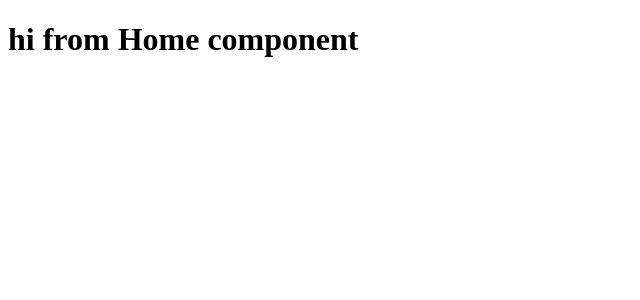
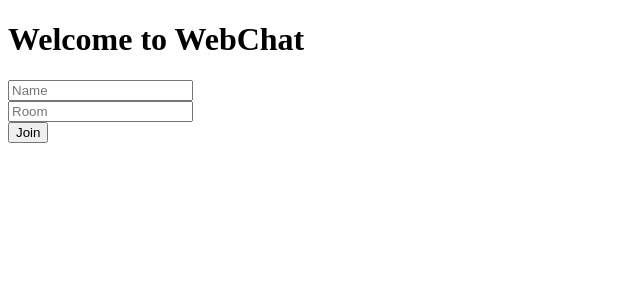
Before and after one commit to jsxgod/web-chat, a React (Create React App) app in the folder client/: page / in a window 1280 px wide. Shown: the top 300 px of the page, without its empty margins (0-640 px from the left). Built offline with nearby package versions, Linux system fonts and the light colour scheme.

Commit message:
Add site structure. Create hooks for the login form.

```diff
--- a/client/src/components/Home.js
+++ b/client/src/components/Home.js
@@ -1,8 +1,21 @@
-import React from 'react'
+import React, { useState } from 'react'
+import { Link } from 'react-router-dom';
 
 const Home = () => {
+    const [name, setName] = useState('');
+    const [room, setRoom] = useState('');
+
     return (
-        <h1>hi from Home component</h1>
+        <div className="container">
+            <div className="login-container">
+                <h1 className="heading">Welcome to WebChat</h1>
+                <div><input className="login-input" placeholder="Name" type="text" onChange={(event) => setName(event.target.value)} /></div>
+                <div><input className="login-input mt-20" placeholder="Room" type="text" onChange={(event) => setRoom(event.target.value)} /></div>
+                <Link onClick={event => (!name || !room) ? event.preventDefault() : null} to={`/chat?name=${name}&room=${room}`}>
+                    <button className="login-button mt-20" type="submit">Join</button>
+                </Link>
+            </div>
+        </div>
     )
 }
 
```
